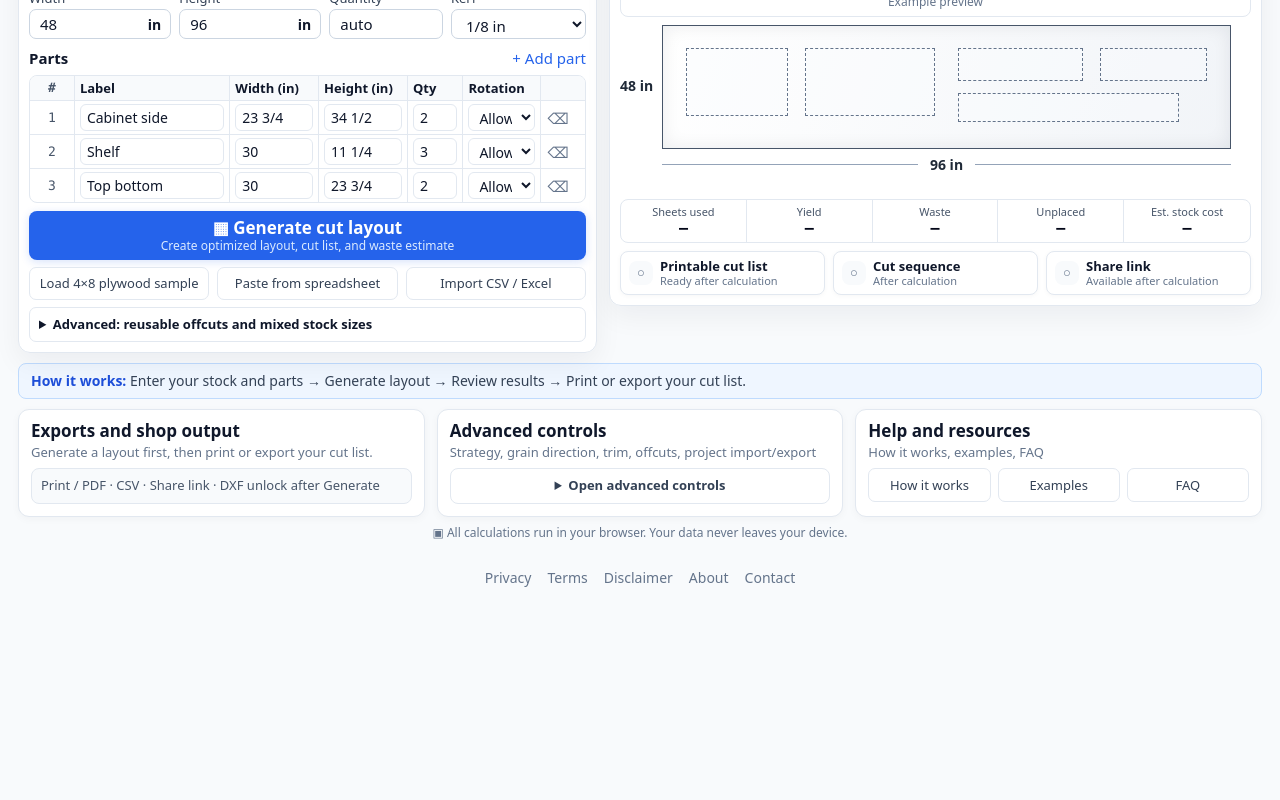
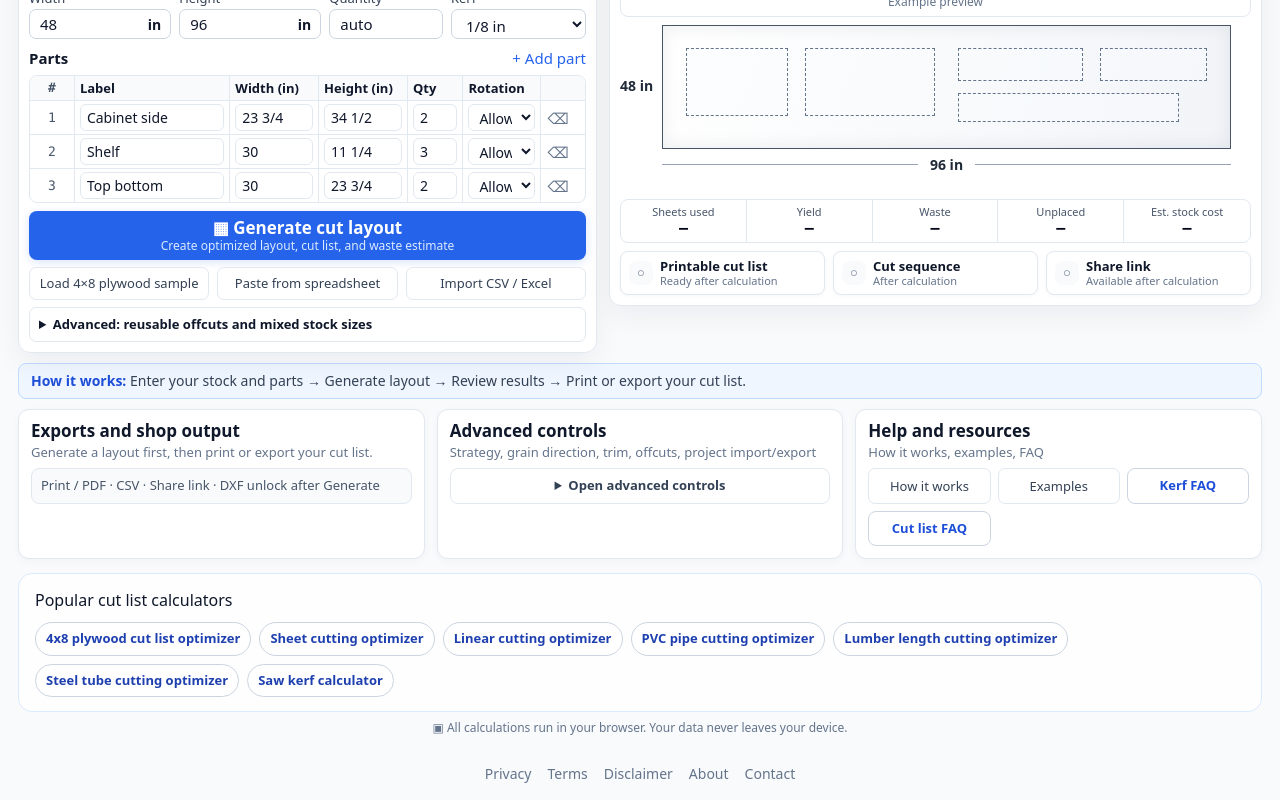
Before and after one commit to whywbhydyq/StockCut, a Next.js app: page / in a window 1280 px wide. Shown: the part 316-1116 px from the top of the page. Before the commit the page ends 920 px from the top, so only its background shows below. Built offline with nearby package versions, Linux system fonts and the light colour scheme.

Commit message:
Complete project implementation

```diff
--- a/src/app/globals.css
+++ b/src/app/globals.css
@@ -1791,3 +1791,38 @@ footer {
     white-space: nowrap;
   }
 }
+
+.sc4-seo-links {
+  margin-top: 12px;
+  border: 1px solid #dbeafe;
+  border-radius: 14px;
+  background: rgba(255,255,255,.86);
+  padding: 14px 16px;
+}
+.sc4-seo-links h2 {
+  margin: 0 0 10px;
+  font-size: 16px;
+  color: #0f172a;
+}
+.sc4-seo-links div {
+  display: flex;
+  flex-wrap: wrap;
+  gap: 8px;
+}
+.sc4-seo-links a {
+  border: 1px solid #cbd5e1;
+  border-radius: 999px;
+  padding: 6px 10px;
+  background: #fff;
+  color: #1e40af;
+  font-size: 13px;
+  font-weight: 700;
+  text-decoration: none;
+}
+.sc4-seo-links a:hover { border-color: #2563eb; background: #eff6ff; }
+
+
+/* First-stage v2: remove fake FAQ alert and show copy feedback-ready controls */
+.sc4-help-buttons a{display:inline-flex;min-height:34px;align-items:center;justify-content:center;border-radius:8px;border:1px solid #cbd5e1;background:#fff;color:#1d4ed8;padding:7px 10px;font-size:13px;font-weight:800;text-decoration:none}
+.sc4-help-buttons a:hover{border-color:#60a5fa;background:#eff6ff;text-decoration:none}
+.sc4-seo-links{margin-top:14px}
--- a/src/app/layout.tsx
+++ b/src/app/layout.tsx
@@ -5,11 +5,25 @@ import { PwaRegister } from '@/components/common/PwaRegister';
 import { HomeHeader } from '@/components/home/HomeHeader';
 import './globals.css';
 
+const siteDescription = 'Optimize sheet and linear stock cuts with kerf, labels, waste, offcuts, and printable layouts. Works locally for plywood, MDF, lumber, tube, and pipe.';
+
 export const metadata: Metadata = {
   metadataBase: new URL('https://stockcut.ymirtool.com'),
   title: { default: 'Cut List Optimizer for Sheet Goods, Boards, Pipe, and Tube - StockCut', template: '%s - StockCut' },
-  description: 'Optimize sheet and linear stock cuts with kerf, labels, waste, offcuts, and printable layouts. Works locally for plywood, MDF, lumber, tube, and pipe.',
+  description: siteDescription,
   alternates: { canonical: '/' },
+  openGraph: {
+    title: 'Cut List Optimizer for Sheet Goods, Boards, Pipe, and Tube - StockCut',
+    description: siteDescription,
+    url: 'https://stockcut.ymirtool.com',
+    siteName: 'StockCut',
+    type: 'website'
+  },
+  twitter: {
+    card: 'summary',
+    title: 'StockCut Cut List Optimizer',
+    description: siteDescription
+  },
   manifest: '/manifest.webmanifest'
 };
 
--- a/src/app/page.tsx
+++ b/src/app/page.tsx
@@ -1,12 +1,70 @@
 import type { Metadata } from 'next';
 import { StockCutHomeWorkspace } from '@/components/home/StockCutHomeWorkspace';
 
+const title = 'Cut List Optimizer for Sheet Goods, Boards, Pipe, and Tube - StockCut';
+const description = 'Enter stock size, parts, kerf, and quantity to generate a browser-based cut layout, cutting sequence, waste estimate, and printable cut list for sheet goods, lumber, pipe, and tube.';
+const siteUrl = 'https://stockcut.ymirtool.com';
+
 export const metadata: Metadata = {
-  title: 'Cut List Optimizer for Sheet Goods, Boards, Pipe, and Tube - StockCut',
-  description: 'Enter stock size, parts, kerf, and quantity to generate a browser-based cut layout, cutting sequence, waste estimate, and printable cut list for sheet goods and straight stock.',
-  alternates: { canonical: '/' }
+  title,
+  description,
+  alternates: { canonical: '/' },
+  openGraph: {
+    title,
+    description,
+    url: siteUrl,
+    siteName: 'StockCut',
+    type: 'website'
+  },
+  twitter: {
+    card: 'summary',
+    title,
+    description
+  }
+};
+
+const jsonLd = {
+  '@context': 'https://schema.org',
+  '@graph': [
+    {
+      '@type': 'WebApplication',
+      name: 'StockCut Cut List Optimizer',
+      applicationCategory: 'UtilityApplication',
+      operatingSystem: 'Any',
+      url: siteUrl,
+      description,
+      offers: { '@type': 'Offer', price: '0', priceCurrency: 'USD' },
+      featureList: [
+        'Sheet goods cut list optimizer',
+        'Linear lumber cut optimizer',
+        'Pipe and tube cutting sequence',
+        'Kerf-aware layouts',
+        'CSV import and printable PDF output',
+        'Local browser-only calculation'
+      ]
+    },
+    {
+      '@type': 'FAQPage',
+      mainEntity: [
+        { '@type': 'Question', name: 'Can I optimize 4x8 plywood sheets?', acceptedAnswer: { '@type': 'Answer', text: 'Yes. Enter a 48 x 96 inch sheet, kerf, and rectangular parts to generate a printable cut layout and waste estimate.' } },
+        { '@type': 'Question', name: 'Can I use StockCut for pipe or tube cutting?', acceptedAnswer: { '@type': 'Answer', text: 'Yes. Switch to pipe, tube, bar, or lumber mode to optimize straight stock lengths with kerf and cut sequence output.' } },
+        { '@type': 'Question', name: 'Does StockCut upload my cut list?', acceptedAnswer: { '@type': 'Answer', text: 'No. StockCut calculations run in the browser and project data is saved locally unless you choose to export or share it.' } }
+      ]
+    },
+    {
+      '@type': 'BreadcrumbList',
+      itemListElement: [
+        { '@type': 'ListItem', position: 1, name: 'StockCut', item: siteUrl }
+      ]
+    }
+  ]
 };
 
 export default function HomePage() {
-  return <StockCutHomeWorkspace />;
+  return (
+    <>
+      <script type="application/ld+json" dangerouslySetInnerHTML={{ __html: JSON.stringify(jsonLd) }} />
+      <StockCutHomeWorkspace />
+    </>
+  );
 }
--- a/src/app/sitemap.ts
+++ b/src/app/sitemap.ts
@@ -11,9 +11,9 @@ const canonicalSlugs = new Set([
   '/cabinet-cut-list-optimizer',
   '/pvc-pipe-cutting-optimizer',
   '/lumber-length-cutting-optimizer',
-  '/guides/how-to-account-for-saw-kerf',
-  '/guides/why-two-24-inch-panels-do-not-fit-on-a-48-inch-sheet',
-  '/guides/reduce-plywood-waste',
+  '/how-to-account-for-saw-kerf',
+  '/why-two-24-inch-panels-do-not-fit-on-a-48-inch-sheet',
+  '/reduce-plywood-waste',
   '/privacy',
   '/terms',
   '/disclaimer',
@@ -26,7 +26,7 @@ export default function sitemap(): MetadataRoute.Sitemap {
     .filter((page) => canonicalSlugs.has(page.slug))
     .map((page) => ({
       url: `${siteUrl}${page.slug === '/' ? '' : page.slug}`,
-      lastModified: new Date('2026-05-24'),
+      lastModified: new Date('2026-05-30'),
       changeFrequency: page.kind === 'guide' ? 'monthly' : 'weekly',
       priority: page.slug === '/' ? 1 : page.kind === 'sheet' || page.kind === 'linear' ? 0.9 : 0.6
     }));
--- a/src/components/home/StockCutHomeWorkspace.tsx
+++ b/src/components/home/StockCutHomeWorkspace.tsx
@@ -1,5 +1,6 @@
 'use client';
 
+import Link from 'next/link';
 import { useEffect, useMemo, useRef, useState, type ChangeEvent, type ReactNode } from 'react';
 import type { DisplayUnit, LinearOptimizationResult, LinearPartInput, LinearProjectInput, SheetOptimizationResult, SheetPartInput, SheetProjectInput } from '@/core/types';
 import { sheetPresets, linearPresets } from '@/data/presets';
@@ -214,6 +215,7 @@ export function StockCutHomeWorkspace() {
   const [pasteOpen, setPasteOpen] = useState(false);
   const [paste, setPaste] = useState('');
   const [pendingImport, setPendingImport] = useState<ImportPreview>(null);
+  const [copyStatus, setCopyStatus] = useState<string | null>(null);
 
   useEffect(() => {
     setSheetProject(loadProject(SHEET_STORAGE_KEY, createHomeSheetProject()));
@@ -432,17 +434,22 @@ export function StockCutHomeWorkspace() {
     else void file.text().then((text) => { const parsed = parseSheetPaste(text); parsed.ok ? apply(parsed.records) : setError(parsed.errors.map((item) => item.message).join('\n')); }).catch((caught: unknown) => setError(caught instanceof Error ? caught.message : 'Could not read CSV file.'));
   };
 
+  const markCopied = (key: string) => {
+    setCopyStatus(key);
+    window.setTimeout(() => setCopyStatus(null), 1600);
+  };
+
   const copySummary = () => {
     if (!result) return;
     const text = result.kind === 'sheet'
       ? `StockCut: ${result.result.sheetsUsed.length} sheets, yield ${formatPercent(result.result.yieldRate)}, waste ${formatPercent(result.result.wasteRate)}, unplaced ${result.result.unplacedParts.length}.`
       : `StockCut: ${result.result.stocksUsed.length} stock lengths, waste ${formatPercent(result.result.wasteRate)}, unplaced ${result.result.unplacedCuts.length}.`;
-    void navigator.clipboard.writeText(text);
+    void navigator.clipboard.writeText(text).then(() => markCopied('summary'));
   };
 
   const copyShareLink = () => {
     const link = isLinearMode(mode) ? buildShareUrl('linear-1d', linearProject) : buildShareUrl('sheet-2d', sheetProject);
-    void navigator.clipboard.writeText(link);
+    void navigator.clipboard.writeText(link).then(() => markCopied('share'));
     trackEvent('share_link_created', { mode: isLinearMode(mode) ? 'linear' : 'sheet', source: 'home' });
   };
 
@@ -592,8 +599,8 @@ export function StockCutHomeWorkspace() {
                 <IconButton onClick={() => window.print()}>▣ Print / Save PDF</IconButton>
                 <IconButton onClick={downloadPdf}>⇩ Download PDF</IconButton>
                 <IconButton onClick={exportCsv}>▤ Export CSV</IconButton>
-                <IconButton onClick={copySummary}>▢ Copy summary</IconButton>
-                <IconButton onClick={copyShareLink}>↗ Copy share link</IconButton>
+                <IconButton onClick={copySummary}>▢ {copyStatus === 'summary' ? 'Copied summary' : 'Copy summary'}</IconButton>
+                <IconButton onClick={copyShareLink}>↗ {copyStatus === 'share' ? 'Copied link' : 'Copy share link'}</IconButton>
                 <IconButton disabled={!isSheetResult} onClick={() => result?.kind === 'sheet' && downloadSheetDxf(result.result)}>DXF Download</IconButton>
               </div>
               <details className="sc4-more"><summary>More exports</summary><button type="button" onClick={exportJson}>Download project JSON</button></details>
@@ -612,7 +619,21 @@ export function StockCutHomeWorkspace() {
         </div>
         <div className="sc4-bottom-card">
           <h3>Help and resources</h3><p>How it works, examples, FAQ</p>
-          <div className="sc4-help-buttons"><button type="button" onClick={() => document.querySelector('.sc4-how')?.scrollIntoView({ behavior: 'smooth', block: 'center' })}>How it works</button><button type="button" onClick={() => isLinearMode(mode) ? loadLinearSample(mode === 'tube' ? 'pvc-pipe' : 'lumber-length') : loadSheetSample()}>Examples</button><button type="button" onClick={() => alert('StockCut runs in your browser. It creates practical cut lists for rectangular sheet goods and straight stock. It is not CNC toolpath software.')}>FAQ</button></div>
+          <div className="sc4-help-buttons"><button type="button" onClick={() => document.querySelector('.sc4-how')?.scrollIntoView({ behavior: 'smooth', block: 'center' })}>How it works</button><button type="button" onClick={() => isLinearMode(mode) ? loadLinearSample(mode === 'tube' ? 'pvc-pipe' : 'lumber-length') : loadSheetSample()}>Examples</button><Link href="/how-to-account-for-saw-kerf">Kerf FAQ</Link><Link href="/cut-list-optimizer-vs-excel">Cut list FAQ</Link></div>
+        </div>
+      </section>
+
+
+      <section className="sc4-seo-links" aria-label="Popular cut list calculators">
+        <h2>Popular cut list calculators</h2>
+        <div>
+          <a href="/4x8-plywood-cut-list-optimizer">4x8 plywood cut list optimizer</a>
+          <a href="/sheet-cutting-optimizer">Sheet cutting optimizer</a>
+          <a href="/linear-cutting-optimizer">Linear cutting optimizer</a>
+          <a href="/pvc-pipe-cutting-optimizer">PVC pipe cutting optimizer</a>
+          <a href="/lumber-length-cutting-optimizer">Lumber length cutting optimizer</a>
+          <a href="/steel-tube-cutting-optimizer">Steel tube cutting optimizer</a>
+          <a href="/saw-kerf-calculator">Saw kerf calculator</a>
         </div>
       </section>
 
```
Also changed, not shown: next.config.ts (+31 -2 lines).
